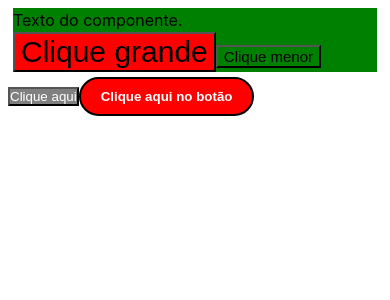
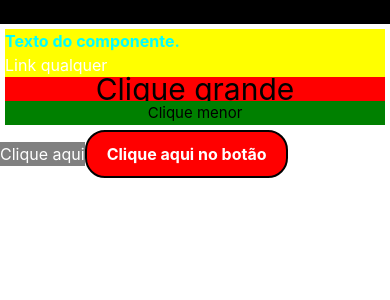
Before and after one commit to weslleyrods/20231_b7web_react, a React (Vite) app: page / in a window 390 px wide. Shown: the top 300 px of the page. Built offline with nearby package versions, Linux system fonts and the light colour scheme.

Commit message:
m03a09: estiliza filhos de componentes e aplica responsividade

```diff
--- a/package.json
+++ b/package.json
@@ -18,6 +18,9 @@
     "@types/react-dom": "^18.0.9",
     "@types/styled-components": "^5.1.26",
     "@vitejs/plugin-react": "^3.0.0",
+    "autoprefixer": "^10.4.13",
+    "postcss": "^8.4.21",
+    "tailwindcss": "^3.2.4",
     "typescript": "^4.9.3",
     "vite": "^4.0.0"
   }
--- /dev/null
+++ b/postcss.config.cjs
@@ -0,0 +1,6 @@
+module.exports = {
+  plugins: {
+    tailwindcss: {},
+    autoprefixer: {},
+  },
+}
--- a/src/App.tsx
+++ b/src/App.tsx
@@ -24,13 +24,19 @@ const App = () =>{
     alert("Frase do App "+ txt )
   }
     return (
-      <div>
+      <div >
+
+
+        <div className='bg-black'>
+          Teste Tailwind
+        </div>
+
         <C.Container bg="green">
-          Texto do componente.
+          <span>Texto do componente.</span>
+          <a href="" className='link'>Link qualquer</a>
           <C.ButtonStyled bg="red">Clique grande</C.ButtonStyled>
           <C.ButtonStyled bg="green" small={true}>Clique menor</C.ButtonStyled>
         </C.Container>
-
 
         <button
           onClick={handleClick}
--- a/src/AppStyles.ts
+++ b/src/AppStyles.ts
@@ -4,9 +4,33 @@ type PropsContainer={
   bg: string;
 }
 export const Container = styled.div<PropsContainer>`
+  max-width: 600px;
+  display: flex;
   background-color: ${props=>props.bg};
   color: black;
   margin: 5px;
+
+  span{
+    font-weight: bold;
+    color: pink;
+  }
+
+  .link{
+    color: white;
+    &:hover{
+      color: purple;
+    }
+  }
+
+  @media(max-width: 500px){
+    background-color: yellow;
+    flex-direction: column;
+
+    span{
+      color: cyan;
+    }
+  }
+
 `;
 
 type PropsStyledButton = {
--- a/src/index.css
+++ b/src/index.css
@@ -1,3 +1,7 @@
+@tailwind base;
+@tailwind components;
+@tailwind utilities;
+
 :root {
   font-family: Inter, Avenir, Helvetica, Arial, sans-serif;
   font-size: 16px;
--- /dev/null
+++ b/tailwind.config.cjs
@@ -0,0 +1,11 @@
+/** @type {import('tailwindcss').Config} */
+module.exports = {
+  content: [
+    "./index.html",
+    "./src/**/*.{js,ts,jsx,tsx}",
+  ],
+  theme: {
+    extend: {},
+  },
+  plugins: [],
+}
```
Also changed, not shown: 1 other file (tests, documents, lock files or other folders).
